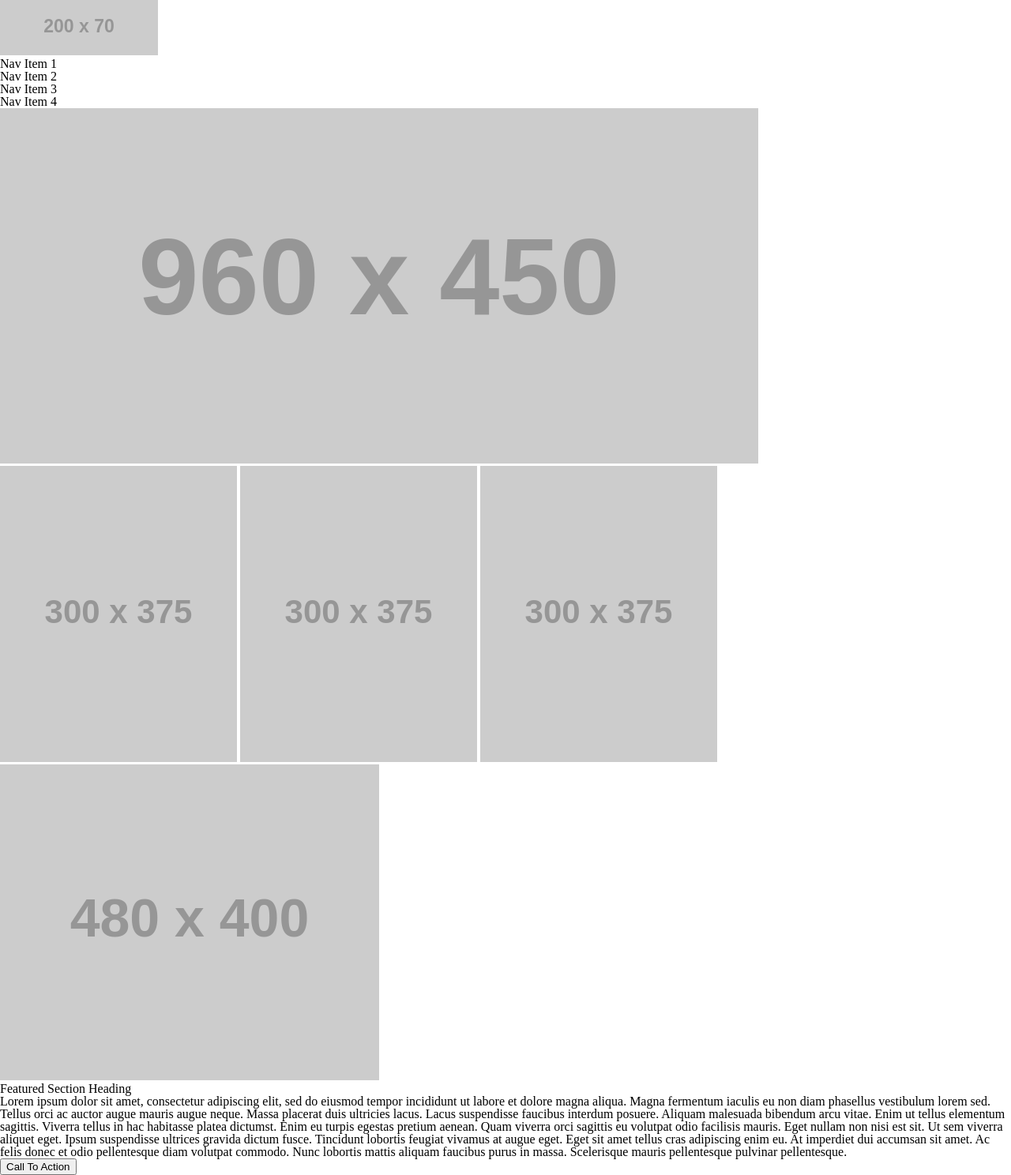
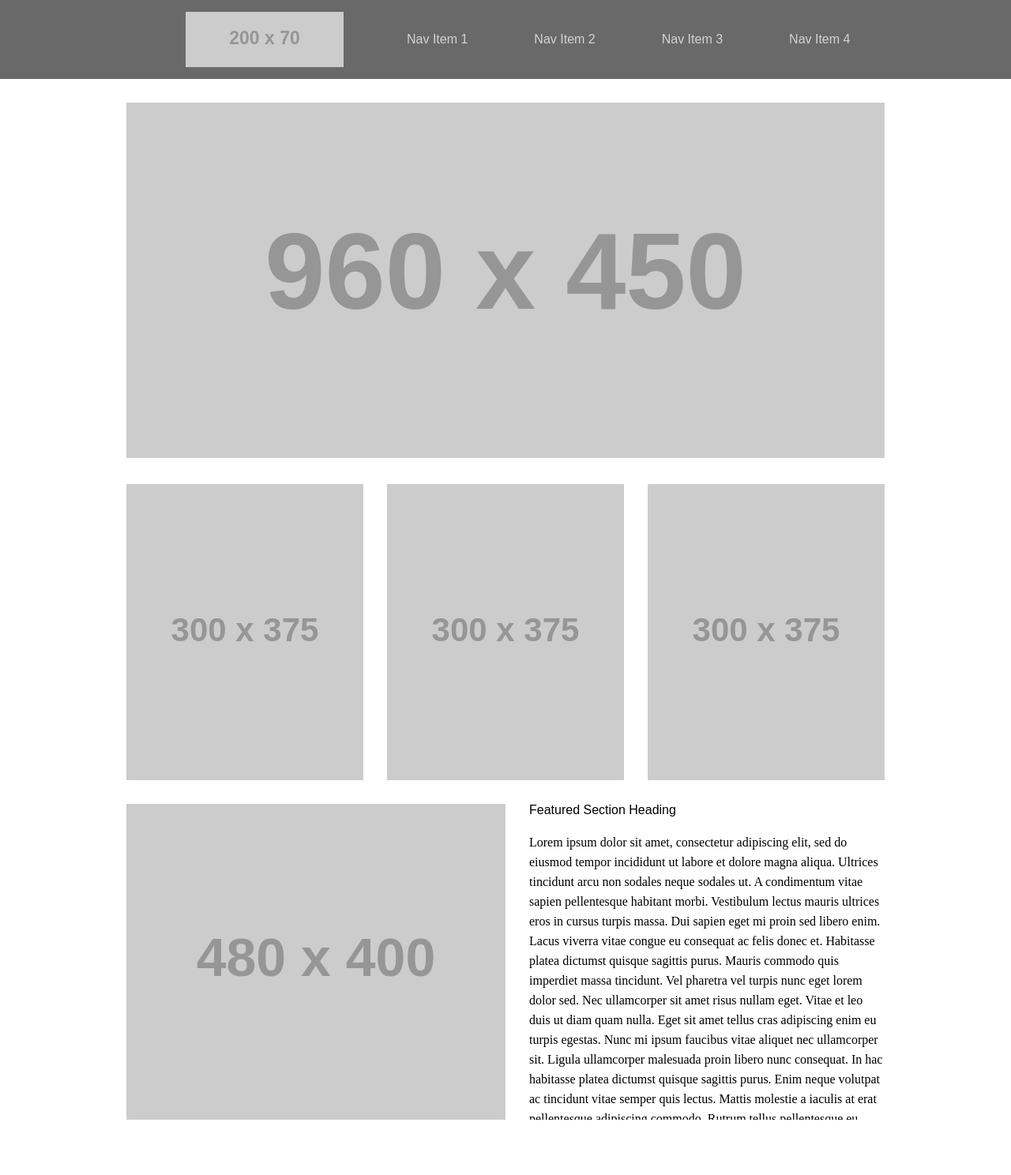
Before and after one commit to curiousyang/wireframe, a plain HTML site: page index.html in a window 1280 px wide. Shown: the whole page at 79% size. After the commit the page ends 1448 px from the top, so only its background shows below. Drawn offline with Linux system fonts and the light colour scheme; files that its build step writes are made by us from their sources; placeholder pictures from the web are drawn by us.

Commit message:
scroll bar

```diff
--- a/css/style.css
+++ b/css/style.css
@@ -0,0 +1,67 @@
+body{
+    margin: auto;
+    background-color:white;
+    width:100%;
+  }
+
+main{
+    width: 960px;
+    margin:auto;
+
+}
+header section{
+      background-color: dimgrey;
+      width: 100%;
+      height:100px;
+}
+header img{
+      float: left;
+      margin-left:235px;
+      margin-top:15px;
+}
+section{
+      margin-bottom: 30px;
+}
+nav ul li{
+      display: inline-block;
+      margin-left: 80px;
+      line-height: 100px;
+
+
+      color:lightgray;
+      font-family: sans-serif;
+
+}
+
+/*set parent section font-size to zero to clear some unusual space between sections*/
+main section:nth-child(2){
+    font-size: 0;
+
+}
+main section:nth-child(2) img:nth-child(-n+2){
+    margin-right:30px;
+
+}
+
+main section:nth-child(3) img{
+    float: left;
+    margin-right:30px;
+
+}
+
+
+h2{
+    font-family: Arial, Helvetica, sans-serif;
+}
+
+section div:nth-child(2){
+    overflow: auto;
+    height:400px;
+}
+p{
+    margin-top:20px;
+    line-height: 25px;
+}
+botton{
+    pointer-events: none !important;
+}
--- a/index.html
+++ b/index.html
@@ -3,16 +3,16 @@
     <head>
         <title>Wireframe</title>
 
-        <link rel="stylesheet" type="text/css" media="screen" href="reset.css" />
-        <link rel="stylesheet" type="text/css" media="screen" href="style.css" />
+        <link rel="stylesheet" type="text/css" media="screen" href="css/reset.css" />
+        <link rel="stylesheet" type="text/css" media="screen" href="css/style.css" />
 
     </head>
 
 
-<body >
+<body>
     <header>
         <section>
-            <img src="https://placehold.it/200x70/ddd" />
+            <img src="https://placehold.it/200x70/000" />
             <nav>
                 <ul>
                     <li>Nav Item 1</li>
@@ -28,23 +28,38 @@
 
     <main>
         <section>
-            <img src="https://placehold.it/960x450/ddd" />
+            <img src="https://placehold.it/960x450/000" />
         </section>
 
         <section>
-            <img src="https://placehold.it/300x375/ddd" />
-            <img src="https://placehold.it/300x375/ddd" />
-            <img src="https://placehold.it/300x375/ddd" />
+            <img src="https://placehold.it/300x375/000" />
+            <img src="https://placehold.it/300x375/000" />
+            <img src="https://placehold.it/300x375/000" />
         </section>
 
         <section>
-            <img src="https://placehold.it/480x400/ddd" />
+            <div>
+                <img src="https://placehold.it/480x400/000" />
+
+            </div>
+
             <div>
                 <h2>Featured Section Heading</h2>
+
+                <p>Lorem ipsum dolor sit amet, consectetur adipiscing elit, sed do eiusmod tempor incididunt ut labore et dolore magna aliqua. Ultrices tincidunt arcu non sodales neque sodales ut. A condimentum vitae sapien pellentesque habitant morbi. Vestibulum lectus mauris ultrices eros in cursus turpis massa. Dui sapien eget mi proin sed libero enim. Lacus viverra vitae congue eu consequat ac felis donec et. Habitasse platea dictumst quisque sagittis purus. Mauris commodo quis imperdiet massa tincidunt. Vel pharetra vel turpis nunc eget lorem dolor sed. Nec ullamcorper sit amet risus nullam eget. Vitae et leo duis ut diam quam nulla. Eget sit amet tellus cras adipiscing enim eu turpis egestas.
+
+                Nunc mi ipsum faucibus vitae aliquet nec ullamcorper sit. Ligula ullamcorper malesuada proin libero nunc consequat. In hac habitasse platea dictumst quisque sagittis purus. Enim neque volutpat ac tincidunt vitae semper quis lectus. Mattis molestie a iaculis at erat pellentesque adipiscing commodo. Rutrum tellus pellentesque eu tincidunt. Cras tincidunt lobortis feugiat vivamus at augue. Suspendisse sed nisi lacus sed. Tempus imperdiet nulla malesuada pellentesque. Felis eget nunc lobortis mattis aliquam faucibus purus in. Gravida arcu ac tortor dignissim convallis aenean.
+
+                Sociis natoque penatibus et magnis. Risus feugiat in ante metus dictum. Viverra adipiscing at in tellus integer feugiat scelerisque varius. Facilisi etiam dignissim diam quis enim lobortis. Quam id leo in vitae turpis. Felis eget nunc lobortis mattis aliquam faucibus. Ipsum nunc aliquet bibendum enim facilisis gravida. Felis eget velit aliquet sagittis id consectetur. Vitae aliquet nec ullamcorper sit amet risus nullam. A lacus vestibulum sed arcu non odio euismod lacinia at. Ut faucibus pulvinar elementum integer enim neque volutpat. Lacus vel facilisis volutpat est velit egestas. Fames ac turpis egestas maecenas pharetra convallis. Eget egestas purus viverra accumsan in.
+
+                Vestibulum sed arcu non odio euismod lacinia. Pretium fusce id velit ut. Lorem donec massa sapien faucibus et molestie ac. Sed id semper risus in hendrerit gravida rutrum. Ut etiam sit amet nisl purus in mollis nunc. Eu consequat ac felis donec et. Blandit volutpat maecenas volutpat blandit aliquam. Aliquet nibh praesent tristique magna sit amet purus gravida quis. Dolor sed viverra ipsum nunc aliquet bibendum enim facilisis gravida. Vestibulum sed arcu non odio euismod lacinia at. Sem integer vitae justo eget magna fermentum iaculis. Tristique magna sit amet purus gravida quis blandit turpis cursus. Vulputate ut pharetra sit amet aliquam id diam maecenas. Elit sed vulputate mi sit amet mauris commodo quis. Tincidunt augue interdum velit euismod in pellentesque massa placerat duis. Potenti nullam ac tortor vitae purus faucibus ornare suspendisse sed. Viverra nibh cras pulvinar mattis nunc sed blandit libero. Auctor eu augue ut lectus arcu bibendum at.</p>
+
+
+                <button>Call To Action</button>
             </div>
-                <p>Lorem ipsum dolor sit amet, consectetur adipiscing elit, sed do eiusmod tempor incididunt ut labore et dolore magna aliqua. Magna fermentum iaculis eu non diam phasellus vestibulum lorem sed. Tellus orci ac auctor augue mauris augue neque. Massa placerat duis ultricies lacus. Lacus suspendisse faucibus interdum posuere. Aliquam malesuada bibendum arcu vitae. Enim ut tellus elementum sagittis. Viverra tellus in hac habitasse platea dictumst. Enim eu turpis egestas pretium aenean. Quam viverra orci sagittis eu volutpat odio facilisis mauris. Eget nullam non nisi est sit. Ut sem viverra aliquet eget. Ipsum suspendisse ultrices gravida dictum fusce. Tincidunt lobortis feugiat vivamus at augue eget. Eget sit amet tellus cras adipiscing enim eu. At imperdiet dui accumsan sit amet. Ac felis donec et odio pellentesque diam volutpat commodo. Nunc lobortis mattis aliquam faucibus purus in massa. Scelerisque mauris pellentesque pulvinar pellentesque.
-                </p>
-                <button>Call To Action</button>
+
+
+
         </section>
 
     </main>
```
